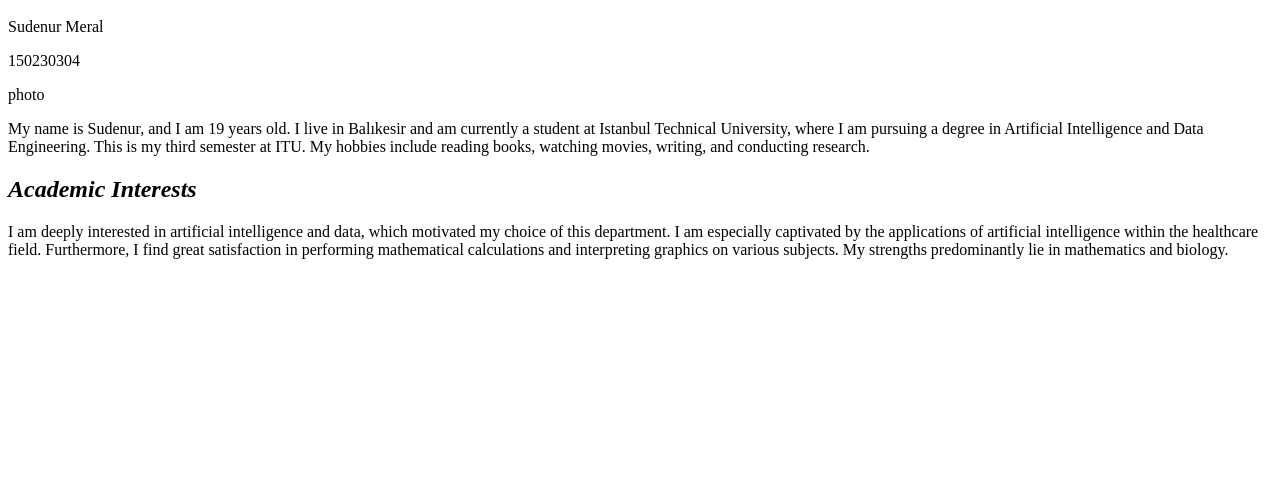
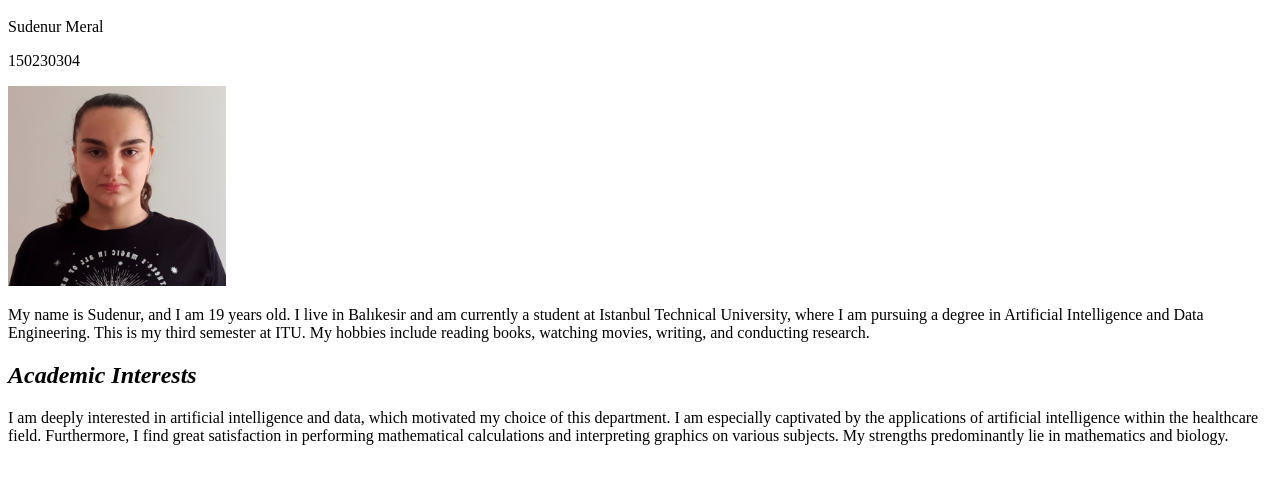
Before and after one commit to itu-itis24-meral23/term-project, a plain HTML site: page index.html in a window 1280 px wide. Shown: the part 109-592 px from the top of the page. Drawn offline with Linux system fonts and the light colour scheme.

Commit message:
myphoto.jpg was added.

```diff
--- a/index.html
+++ b/index.html
@@ -9,7 +9,7 @@
             <h2> <em> Personal Introduction </em> </h2>
             <p> Sudenur Meral</p>
             <p> 150230304 </p>
-            <p> photo </p>
+            <p> <img src="myphoto.jpg" height="200"> </p>
             <p> My name is Sudenur, and I am 19 years old. I live in Balıkesir and am currently a student at Istanbul Technical University, where I am pursuing a degree in Artificial Intelligence and Data Engineering. This is my third semester at ITU. My hobbies include reading books, watching movies, writing, and conducting research.</p>
             <h2> <em> Academic Interests </em> </h2>
             <p> I am deeply interested in artificial intelligence and data, which motivated my choice of this department. I am especially captivated by the applications of artificial intelligence within the healthcare field. Furthermore, I find great satisfaction in performing mathematical calculations and interpreting graphics on various subjects. My strengths predominantly lie in mathematics and biology. </p>
```
Also changed, not shown: myphoto.jpg (added), 1 other file.
